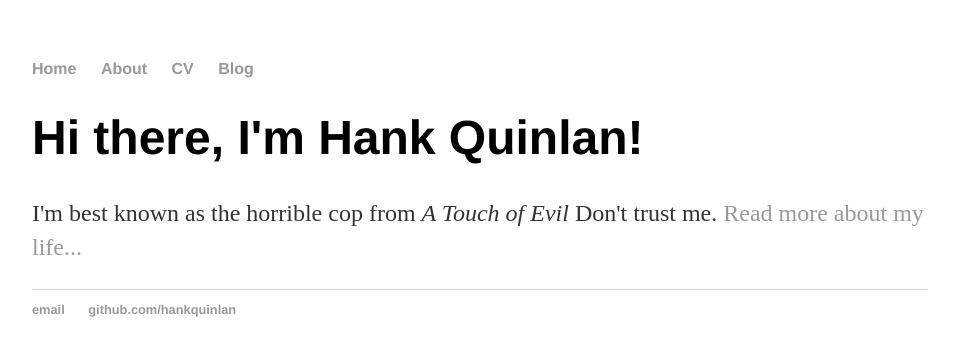
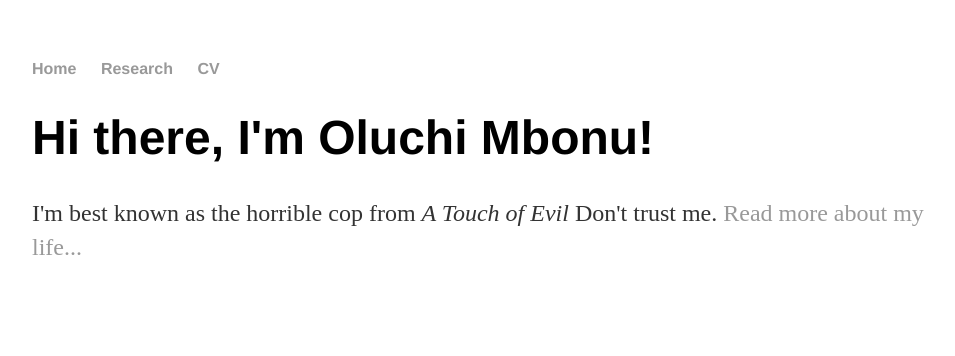
Before and after one commit to ombonu/ombonu.github.io, a Jekyll site: the page built from index.html, in a window 1280 px wide. Shown: the top 356 px of the page, without its empty margins (160-1115 px from the left). Built offline with Jekyll 4.4.1, drawn with Linux system fonts in a browser that asks for light colours.

Commit message:
Update index.html

```diff
--- a/index.html
+++ b/index.html
@@ -1,30 +1,8 @@
-<!DOCTYPE html>
-<html>
-	<head>
-		<title>Hank Quinlan, Horrible Cop</title>
-		<!-- link to main stylesheet -->
-		<link rel="stylesheet" type="text/css" href="/css/main.css">
-	</head>
-	<body>
-		<nav>
-    		<ul>
-        		<li><a href="/">Home</a></li>
-	        	<li><a href="/about">About</a></li>
-        		<li><a href="/cv">CV</a></li>
-        		<li><a href="/blog">Blog</a></li>
-    		</ul>
-		</nav>
-		<div class="container">
-    		<div class="blurb">
-        		<h1>Hi there, I'm Hank Quinlan!</h1>
-				<p>I'm best known as the horrible cop from <em>A Touch of Evil</em> Don't trust me. <a href="/about">Read more about my life...</a></p>
-    		</div><!-- /.blurb -->
-		</div><!-- /.container -->
-		<footer>
-    		<ul>
-        		<li><a href="mailto:hankquinlanhub@gmail.com">email</a></li>
-        		<li><a href="https://github.com/hankquinlan">github.com/hankquinlan</a></li>
-			</ul>
-		</footer>
-	</body>
-</html>
+---
+layout: default
+title: Oluchi Mbonu
+---
+<div class="blurb">
+	<h1>Hi there, I'm Oluchi Mbonu!</h1>
+	<p>I'm best known as the horrible cop from <em>A Touch of Evil</em> Don't trust me. <a href="/about">Read more about my life...</a></p>
+</div><!-- /.blurb -->
```
